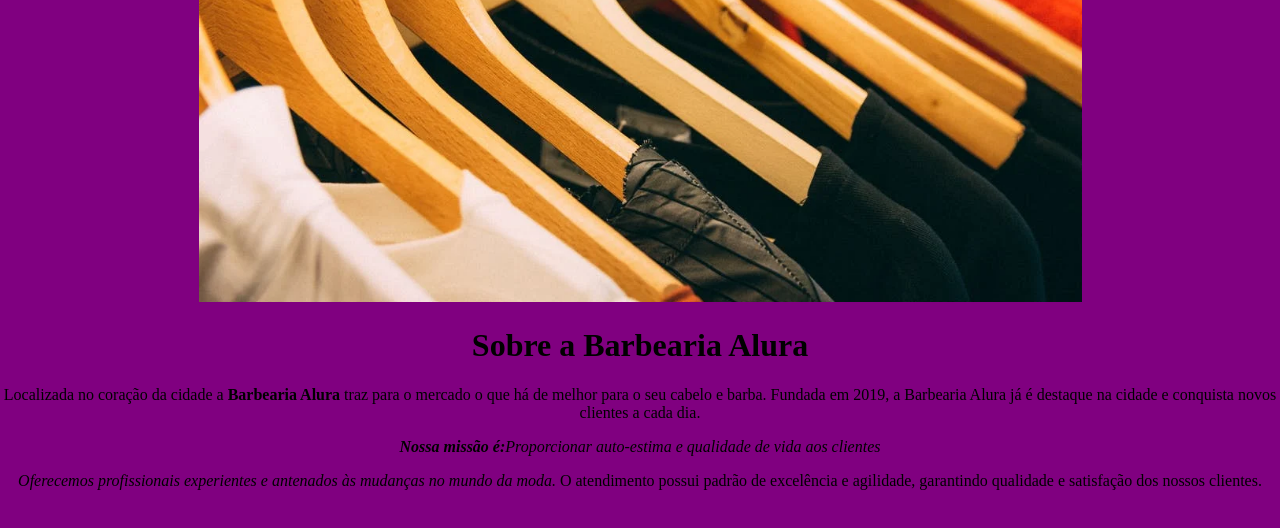
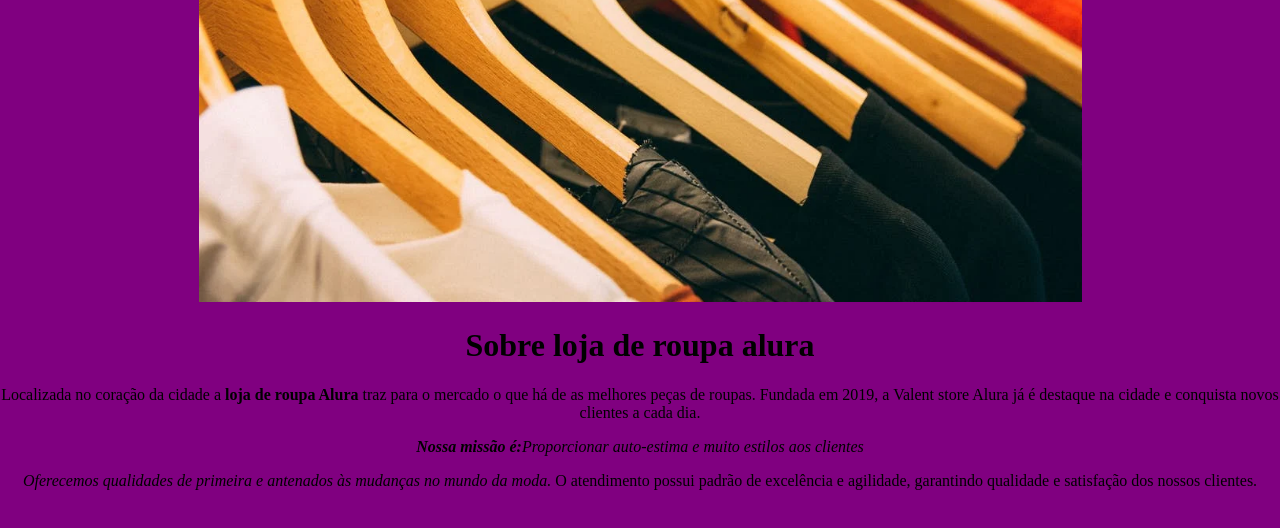
Before and after one commit to giovanagiroto/giroto, a plain HTML site: page index.html in a window 1280 px wide. Drawn offline with Linux system fonts and the light colour scheme.

Commit message:
Alteraçoes

```diff
--- a/index.html
+++ b/index.html
@@ -2,7 +2,7 @@
 <html lang="pt-br"> <!--linguagem de programação e idioma original do site-->
 	<head> <!--cabeça do site (indormações p/ navegador)-->
     <meta charset="UTF-8"> <!--dicionário-->
-    <title>barbearia alura</title> <!--titulo do site-->
+    <title>Loja de roupas</title> <!--titulo do site-->
     <link rel="stylesheet" type="text/css" href="style.css">
     </head> <!--fim da cabeça do site- arquivos paro navegador (não aparecem na tela)-->
 
@@ -11,16 +11,16 @@
     </header>
 
     <body> <!--corpo do site (tudo a partir daqui aparece na tela)-->
-	<h1>Sobre a Barbearia Alura</h1> <!--hierarquia ímportância de títulos, vai do H1 ao H6, onde o 1 é o mais importante-->
+	<h1>Sobre loja de roupa alura</h1> <!--hierarquia ímportância de títulos, vai do H1 ao H6, onde o 1 é o mais importante-->
 
 	<!--p - parágrafo, STRONG ou b - negrito, em ou i - itálico-->
-	<p>Localizada no coração da cidade a <strong>Barbearia Alura</strong> traz para o mercado o que há de
-	melhor para o seu cabelo e barba. Fundada em 2019, a Barbearia Alura já é destaque
+	<p>Localizada no coração da cidade a <strong>loja de roupa Alura</strong> traz para o mercado o que há de
+	as melhores peças de roupas. Fundada em 2019, a Valent store Alura já é destaque
 	na cidade e conquista novos clientes a cada dia.</p>
 
-	<p><em><b>Nossa missão é:</b>Proporcionar auto-estima e qualidade de vida aos clientes</em></p>
+	<p><em><b>Nossa missão é:</b>Proporcionar auto-estima e muito estilos aos clientes</em></p>
 
-	<p><i>Oferecemos profissionais experientes e antenados às mudanças no mundo da moda.</i> O atendimento possui padrão de excelência e agilidade, garantindo qualidade e satisfação dos
-	nossos clientes.</p>
+	<p><i>Oferecemos qualidades de primeira e antenados às mudanças no mundo da moda.</i> O atendimento possui padrão de excelência e agilidade, garantindo qualidade e satisfação dos
+	nossos clientes.</p
 	</body>
 </html>
```
